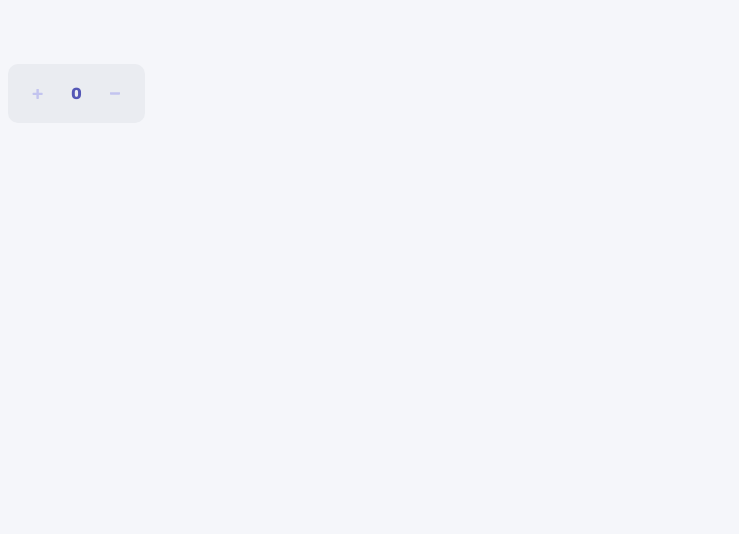
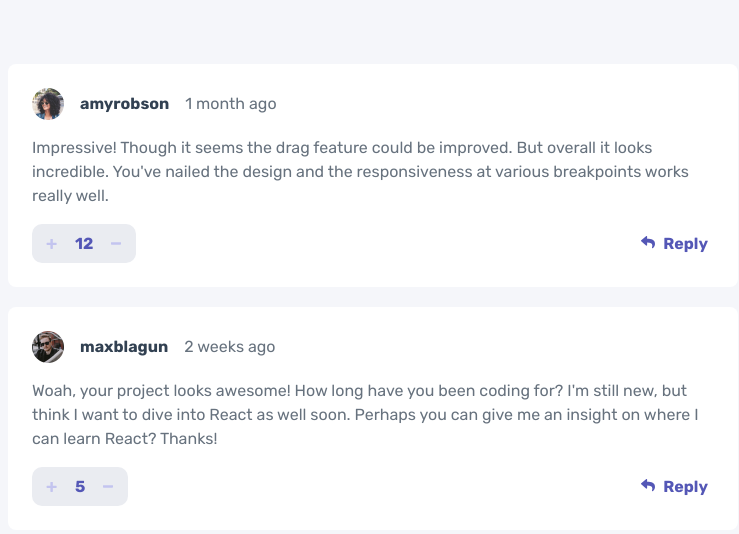
Before and after one commit to svanst/interactive-comments-section, a React (Vite) app: page / in a window 1280 px wide. Shown: the top 534 px of the page, without its empty margins (267-1006 px from the left). Built offline with nearby package versions, Linux system fonts and the light colour scheme.

Commit message:
create comment and commentlist components and load comment data from json

```diff
--- a/src/components/App.jsx
+++ b/src/components/App.jsx
@@ -9,6 +9,8 @@ import {
   IconReply,
 } from "./Icon/Icon";
 import Rating from "./Rating/Rating";
+import Comment from "./Comment/Comment";
+import CommentList from "./CommentList/CommentList";
 
 export default function App() {
   return (
@@ -17,12 +19,8 @@ export default function App() {
         <VisuallyHidden asChild>
           <h1>Interactive comments section</h1>
         </VisuallyHidden>
-        <Rating />
+        <CommentList />
       </MaxWidthWrapper>
     </main>
   );
 }
-
-const styles = {
-  test: "test",
-};
--- /dev/null
+++ b/src/components/Comment/Comment.jsx
@@ -0,0 +1,60 @@
+import { getImage } from "../../helpers/image.helpers";
+import Button from "../Button/Button";
+import { IconReply } from "../Icon/Icon";
+import Rating from "../Rating/Rating";
+import styles from "./Comment.module.css";
+
+const getAvatarSrc = (path) => path.replace("./images/avatars/", "");
+
+function Comment({
+  author,
+  date,
+  content,
+  rating,
+  avatar,
+  increaseRating,
+  decreaseRating,
+}) {
+  const avatarSrc = {
+    png: getAvatarSrc(avatar.png),
+    webp: getAvatarSrc(avatar.webp),
+  };
+
+  return (
+    <article className={`bg-neutral-100 ${styles.comment}`}>
+      <div className={styles.attribution}>
+        <picture>
+          <source srcSet={getImage(avatarSrc.webp)} type="image/webp" />
+          <img src={getImage(avatarSrc.png)} alt={`${author}'s avatar`} />
+        </picture>
+        <address className="fw-bold clr-neutral-700  font-style-normal">
+          {author}
+        </address>
+        <time dateTime="">{date}</time>
+      </div>
+      <p className={styles.content}>{content}</p>
+      <Rating
+        rating={rating}
+        increaseRating={increaseRating}
+        decreaseRating={decreaseRating}
+        className={styles.rating}
+      />
+      <div className={styles.actions}>
+        {/* <Button variant="ghost" color="danger">
+          <IconDelete />
+          Delete
+        </Button>
+        <Button variant="ghost">
+          <IconEdit />
+          Edit
+        </Button> */}
+        <Button variant="ghost">
+          <IconReply />
+          Reply
+        </Button>
+      </div>
+    </article>
+  );
+}
+
+export default Comment;
--- /dev/null
+++ b/src/components/Comment/Comment.module.css
@@ -0,0 +1,51 @@
+@value tablet-and-up from '/src/global-styles/breakpoints.module.css';
+
+.comment {
+  display: grid;
+  justify-items: start;
+  padding: clamp(16px, 4vw, 24px);
+  column-gap: 24px;
+  row-gap: 16px;
+  border-radius: 8px;
+
+  grid-template-areas:
+    "attribution attribution"
+    "content     content"
+    "rating      actions ";
+
+  @media (tablet-and-up) {
+    grid-template-areas:
+      "rating attribution actions"
+      "rating content     content";
+    grid-template-columns: auto 1fr auto;
+    align-items: start;
+  }
+}
+
+.attribution {
+  grid-area: attribution;
+  display: flex;
+  gap: 1rem;
+  align-items: center;
+
+  img {
+    width: 32px;
+    height: 32px;
+  }
+}
+
+.content {
+  grid-area: content;
+}
+
+.rating {
+  grid-area: rating;
+}
+
+.actions {
+  grid-area: actions;
+  justify-self: end;
+  display: flex;
+  align-items: center;
+  gap: 24px;
+}
--- /dev/null
+++ b/src/components/CommentList/CommentList.jsx
@@ -0,0 +1,41 @@
+import styles from "./CommentList.module.css";
+
+import Comment from "../Comment/Comment";
+import commentsJSON from "../../data.json";
+import { useReducer } from "react";
+import { actions, ratingsReducer } from "../../reducers/ratingsReducer";
+
+const comments = commentsJSON.comments;
+
+const initialRatings = comments.map(({ id, score }) => ({ id, score }));
+
+function CommentList() {
+  const [ratings, dispatch] = useReducer(ratingsReducer, initialRatings);
+
+  // todo move to context?
+  const increaseRating = (id) => dispatch({ type: actions.increase, id });
+  const decreaseRating = (id) => dispatch({ type: actions.decrease, id });
+
+  const getRating = (id) => ratings.find((rating) => rating.id === id);
+
+  return (
+    <ul className={styles.comments}>
+      {comments.map(({ id, user, content, createdAt }) => (
+        <li key={id}>
+          {" "}
+          <Comment
+            author={user.username}
+            content={content}
+            date={createdAt}
+            avatar={user.image}
+            rating={getRating(id)}
+            increaseRating={increaseRating}
+            decreaseRating={decreaseRating}
+          />
+        </li>
+      ))}
+    </ul>
+  );
+}
+
+export default CommentList;
--- /dev/null
+++ b/src/components/CommentList/CommentList.module.css
@@ -0,0 +1,7 @@
+.comments {
+  list-style: none;
+  padding: 0;
+  margin: 0;
+  display: grid;
+  gap: clamp(1rem, 4vw, 1.25rem);
+}
--- a/src/components/Rating/Rating.jsx
+++ b/src/components/Rating/Rating.jsx
@@ -5,31 +5,26 @@ import Button from "../Button/Button";
 import { IconMinus, IconPlus } from "../Icon/Icon";
 import { VisuallyHidden } from "@radix-ui/react-visually-hidden";
 
-function Rating() {
-  const [value, setValue] = useState(0);
-
-  const increase = () => setValue(value + 1);
-  const decrease = () => setValue(Math.max(value - 1, 0));
-
+function Rating({ className, rating, increaseRating, decreaseRating }) {
   return (
-    <div className={`bg-neutral-400 ${styles.wrapper}`}>
+    <div className={`bg-neutral-400 ${styles.wrapper} ${className}`}>
       <Button
         aria-label="increase rating"
         variant="icon"
         color="primary-light"
-        onClick={increase}
+        onClick={() => increaseRating(rating.id)}
       >
         <IconPlus />
       </Button>
       <span className="clr-primary fw-bold">
         <VisuallyHidden>Rating</VisuallyHidden>
-        {value}
+        {rating.score}
       </span>
       <Button
         aria-label="decrease rating"
         variant="icon"
         color="primary-light"
-        onClick={decrease}
+        onClick={() => decreaseRating(rating.id)}
       >
         <IconMinus />
       </Button>
--- a/src/components/Rating/Rating.module.css
+++ b/src/components/Rating/Rating.module.css
@@ -3,11 +3,12 @@
 .wrapper {
   display: inline-flex;
   align-items: center;
-  gap: 20px;
-  padding: 16px;
+  gap: 10px;
+  padding: 6px;
   border-radius: 10px;
 
   @media (tablet-and-up) {
     flex-direction: column;
+    padding: 6px;
   }
 }
--- a/src/global-styles/style.css
+++ b/src/global-styles/style.css
@@ -2,6 +2,6 @@ body {
   font-family: var(--ff-body);
   font-size: var(--fs-400);
   background-color: var(--clr-neutral-200);
-
+  color: var(--clr-neutral-600);
   padding-block: clamp(2rem, 7vw, 4rem);
 }
--- a/src/global-styles/utilities.css
+++ b/src/global-styles/utilities.css
@@ -105,3 +105,9 @@
 .fw-bold {
   font-weight: 700;
 }
+
+/* font style */
+
+.font-style-normal {
+  font-style: normal;
+}
--- /dev/null
+++ b/src/helpers/image.helpers.js
@@ -0,0 +1,4 @@
+const getImage = (name) =>
+  new URL(`../assets/images/avatars/${name}`, import.meta.url);
+
+export { getImage };
--- /dev/null
+++ b/src/reducers/ratingsReducer.js
@@ -0,0 +1,23 @@
+export const actions = {
+  increase: "increase",
+  decrease: "decrease",
+};
+
+export const ratingsReducer = (ratings, action) => {
+  switch (action.type) {
+    case actions.increase:
+      return ratings.map((rating) =>
+        rating.id === action.id
+          ? { ...rating, score: rating.score + 1 }
+          : rating
+      );
+    case actions.decrease:
+      return ratings.map((rating) =>
+        rating.id === action.id
+          ? { ...rating, score: Math.max(rating.score - 1, 0) }
+          : rating
+      );
+    default:
+      throw new Error(`Unhandled action type: ${action.type}`);
+  }
+};
```
Also changed, not shown: src/data.json (line endings or trailing spaces).
